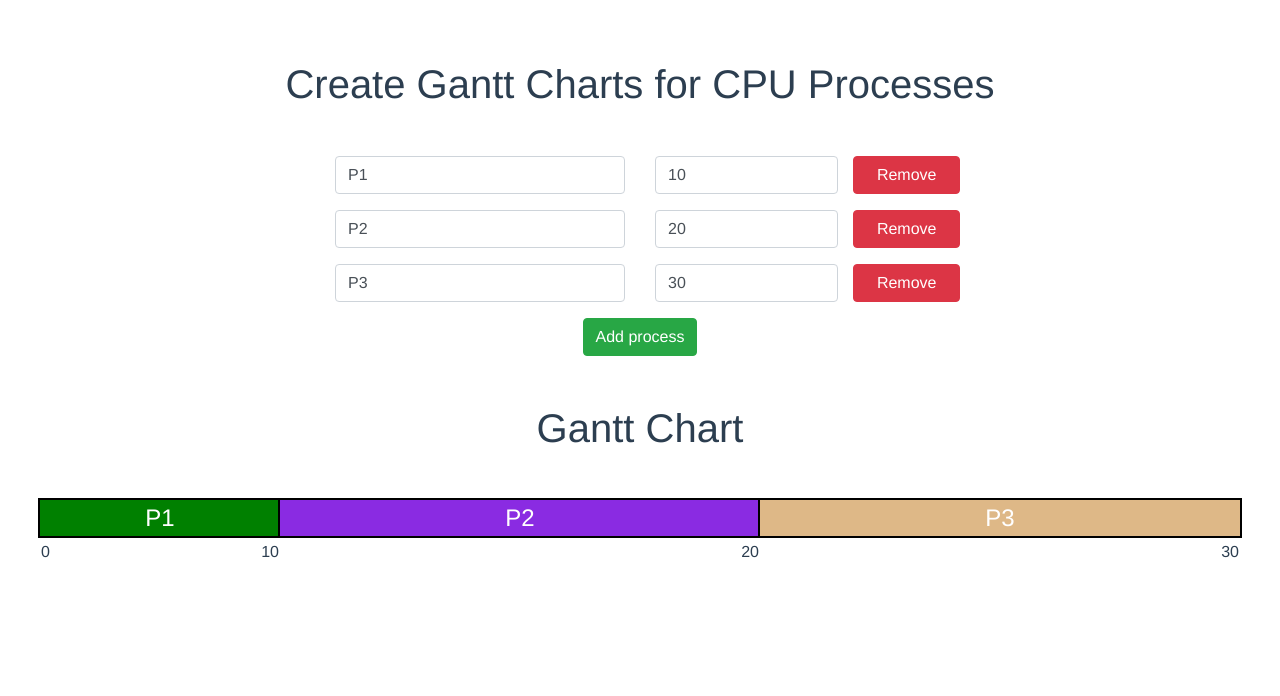
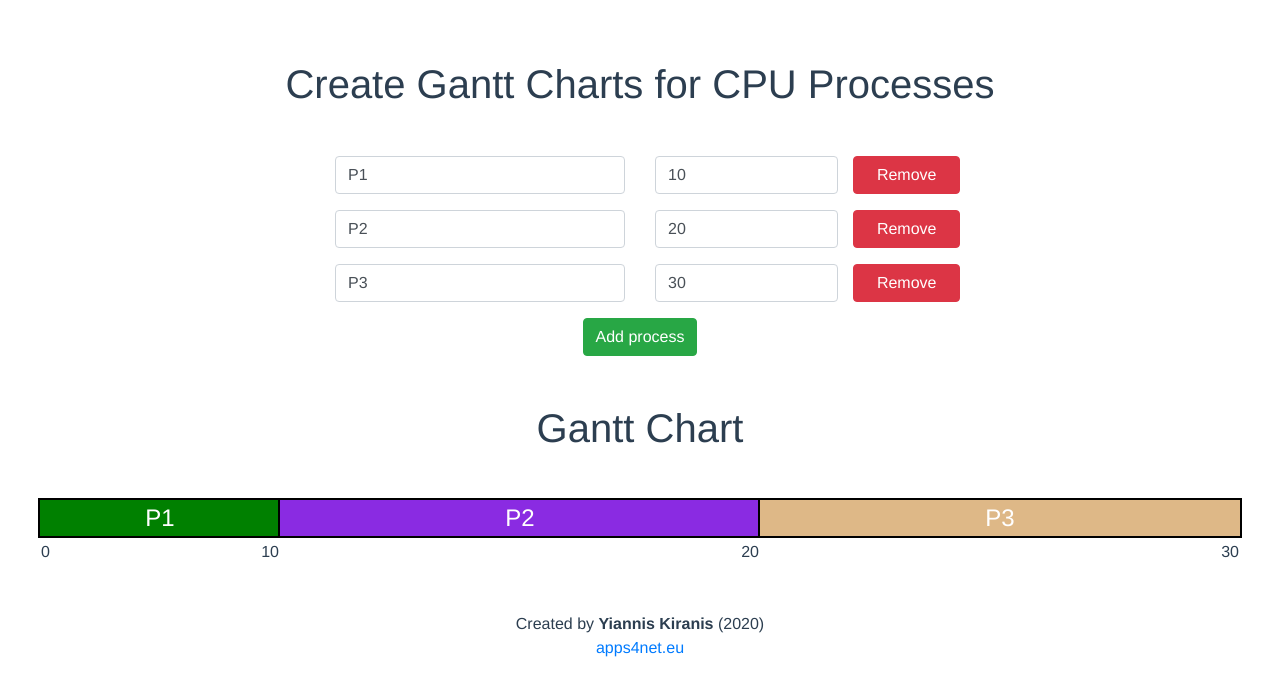
Before and after one commit to ikiranis/gantt, a Vue app: page / in a window 1280 px wide. Shown: the top 696 px of the page. Built offline with nearby package versions, Linux system fonts and the light colour scheme.

Commit message:
Copyright info

```diff
--- a/public/index.html
+++ b/public/index.html
@@ -5,7 +5,7 @@
     <meta http-equiv="X-UA-Compatible" content="IE=edge">
     <meta name="viewport" content="width=device-width,initial-scale=1.0">
     <link rel="icon" href="<%= BASE_URL %>favicon.ico">
-    <title><%= htmlWebpackPlugin.options.title %></title>
+    <title>Create Gantt Charts</title>
   </head>
   <body>
     <noscript>
--- a/src/App.vue
+++ b/src/App.vue
@@ -6,8 +6,14 @@
       <processes :processes="processes" class="mx-auto" />
     </div>
 
-    <div class="row mt-5 mb-5">
+    <div class="row mt-5">
       <gantt :processes="processes" class="mx-auto" />
+    </div>
+
+    <div class="row mt-5">
+      <div class="mx-auto">
+        Created by <strong>Yiannis Kiranis</strong> (2020)<br><a href="https://apps4net.eu">apps4net.eu</a>
+      </div>
     </div>
 
   </div>
```
